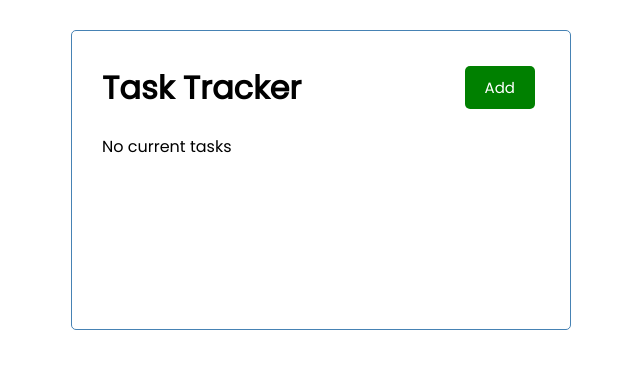
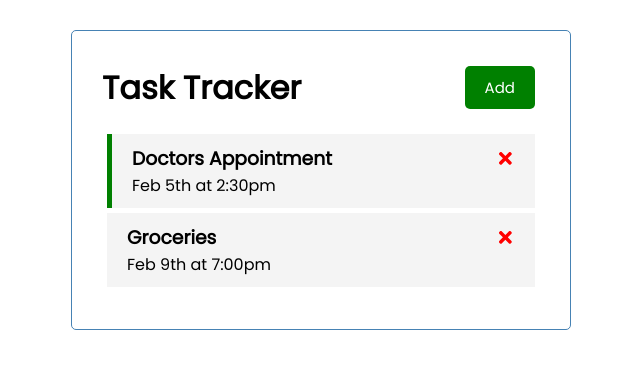
Before and after one commit to aawang1999/task-tracker-react, a React (Create React App) app: page / in a window 1280 px wide. Shown: the top 368 px of the page, without its empty margins (319-959 px from the left). Built offline with nearby package versions, Linux system fonts and the light colour scheme; data requests are answered from the project's data file.

Commit message:
modify: update addTask and deleteTask

```diff
--- a/db.json
+++ b/db.json
@@ -1,22 +1,16 @@
 {
   "tasks": [
     {
-      "id": 1,
+      "id": "1",
       "text": "Doctors Appointment",
       "day": "Feb 5th at 2:30pm",
       "reminder": true
     },
     {
-      "id": 2,
-      "text": "Meeting at School",
-      "day": "Feb 6th at 1:30pm",
-      "reminder": true
-    },
-    {
-      "id": 3,
-      "text": "Food Shopping",
-      "day": "Feb 5th at 2:30pm",
-      "reminder": false
+      "text": "Groceries",
+      "day": "Feb 9th at 7:00pm",
+      "reminder": false,
+      "id": "JcJpw-K"
     }
   ]
 }
--- a/src/App.js
+++ b/src/App.js
@@ -1,4 +1,4 @@
-import React, { useState } from 'react'
+import React, { useState, useEffect } from 'react'
 import Header from './components/Header'
 import Tasks from './components/Tasks'
 import AddTask from './components/AddTask'
@@ -7,15 +7,35 @@ function App() {
   const [showAddTask, setShowAddTask] = useState(false)
   const [tasks, setTasks] = useState([])
 
-  const addTask = (task) => {
-    const id = Math.floor(Math.random() * 10000) + 1
-    const newTask = { id, ...task }
-    setTasks([...tasks, newTask])
+  useEffect(() => {
+    const getTasks = async () => {
+      const tasksFromServer = await fetchTasks()
+      setTasks(tasksFromServer)
+    }
+    getTasks()
+  }, [])
+
+  const fetchTasks = async () => {
+    const res = await fetch('http://localhost:5000/tasks')
+    const data = await res.json()
+    return data
   }
 
-  const deleteTask = (id) => {
+  const addTask = async (task) => {
+    const res = await fetch('http://localhost:5000/tasks', {
+      method: 'POST',
+      headers: {
+        'Content-type': 'application/json'
+      },
+      body: JSON.stringify(task)
+    })
+    const data = await res.json()
+    setTasks([...tasks, data])
+  }
+
+  const deleteTask = async (id) => {
+    await fetch(`http://localhost:5000/tasks/${id}`, { method: 'DELETE' })
     setTasks(tasks.filter((task) => task.id !== id))
-    console.log('delete')
   }
 
   const toggleReminder = (id) => {
```
